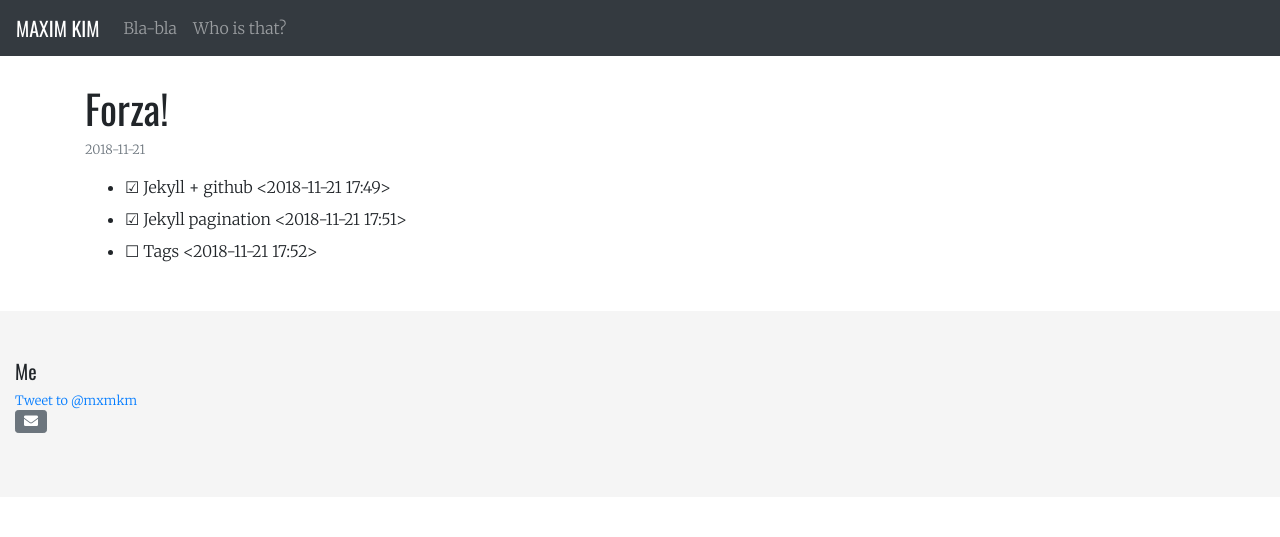
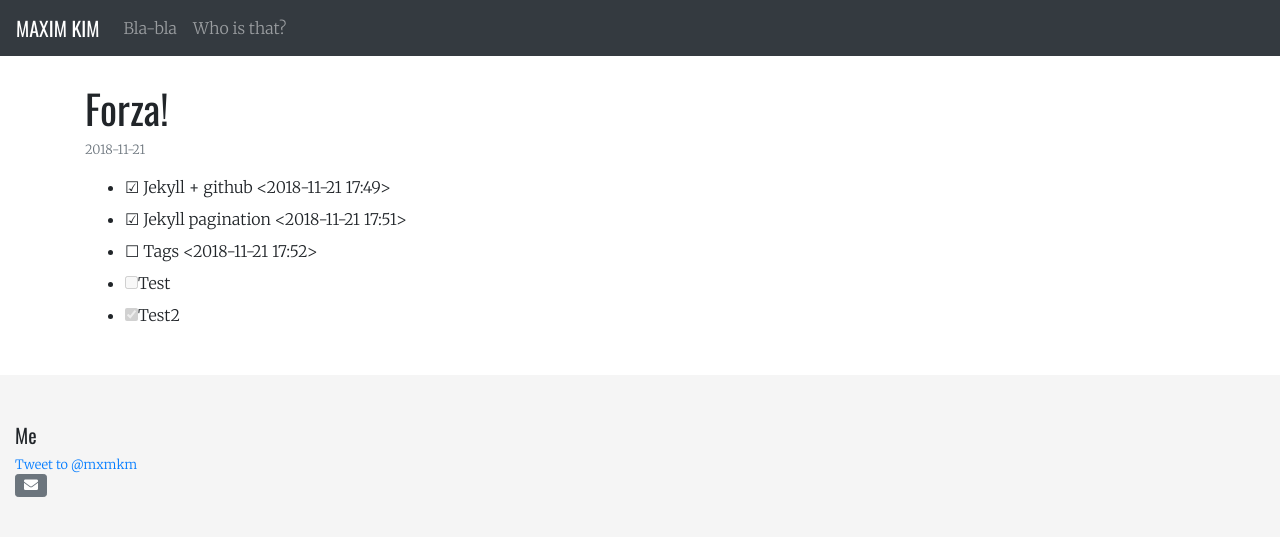
Before and after one commit to habamax/habamax.github.io, a Jekyll site: the page built from _posts/2018-11-21-placeholder.md, in a window 1280 px wide. Shown: the top 537 px of the page. Built offline with Jekyll 4.4.1, drawn with Linux system fonts in a browser that asks for light colours; nearby versions of some CDN libraries; comment, search, counter and statistics services are not loaded.

Commit message:
test lists

```diff
--- a/_posts/2018-11-21-placeholder.md
+++ b/_posts/2018-11-21-placeholder.md
@@ -6,3 +6,5 @@ layout: post
 * ☑ Jekyll + github <2018-11-21 17:49>
 * ☑ Jekyll pagination <2018-11-21 17:51>
 * ☐ Tags <2018-11-21 17:52>
+* [ ] Test
+* [x] Test2
```
